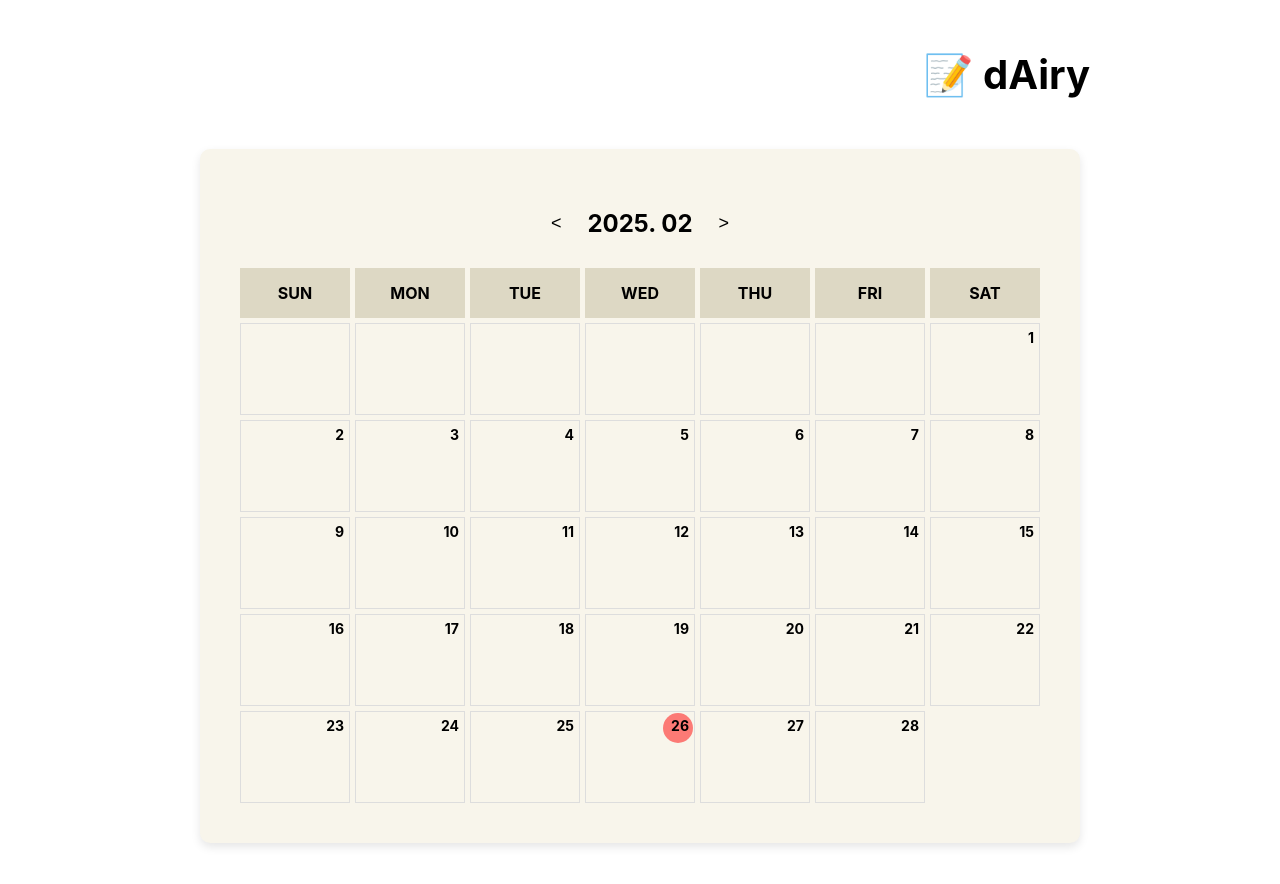
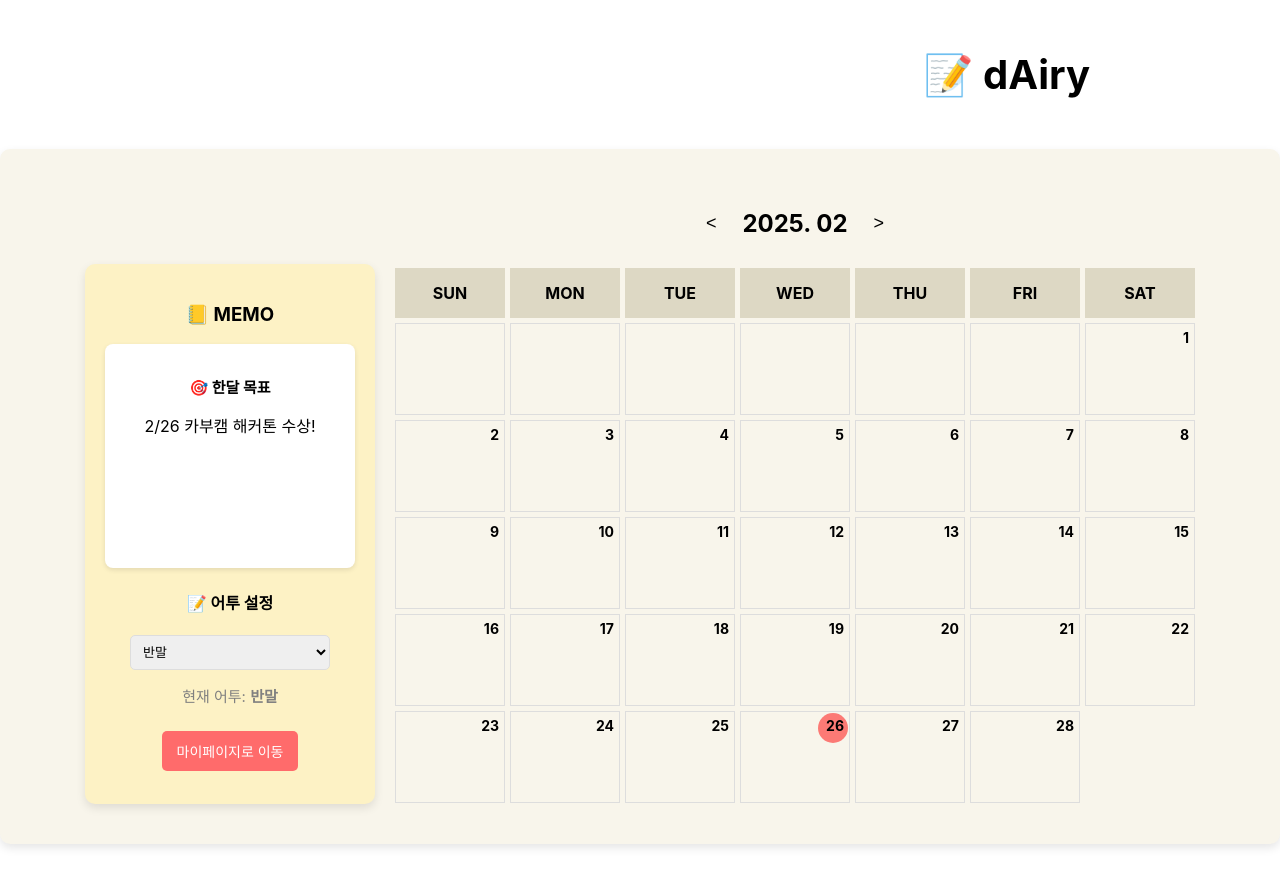
Before and after one commit to dairy-hackerton/dairy-hackerton-fe, a React (Create React App) app in the folder dairy-fe/: page / in a window 1280 px wide. Built offline with nearby package versions, Linux system fonts and the light colour scheme.

Commit message:
feat: 메모 영역 컴포넌트 생성

```diff
--- a/dairy-fe/src/components/Calendar.js
+++ b/dairy-fe/src/components/Calendar.js
@@ -1,9 +1,9 @@
 import React, { useState } from "react";
 import "../styles/Calendar.css"; // 스타일 파일
+import MemoPad from "./MemoPad";
 
 const Calendar = () => {
   const [currentDate, setCurrentDate] = useState(new Date());
-  const [notes, setNotes] = useState({}); // 날짜별 메모 저장
 
   // 현재 연도와 월 가져오기
   const year = currentDate.getFullYear();
@@ -28,46 +28,38 @@ const Calendar = () => {
   for (let i = 0; i < firstDay; i++) days.push(null); // 앞쪽 빈칸
   for (let i = 1; i <= lastDate; i++) days.push(i);
 
-  // 날짜 클릭 시 메모 입력 기능
-  const handleDateClick = (day) => {
-    const note = prompt("메모 입력:");
-    if (note) {
-      setNotes({ ...notes, [day]: note });
-    }
-  };
 
   return (
     <div className="calendar-container">
-      {/* 월 변경 버튼 */}
+      {/* 왼쪽 메모장 */}
+      <MemoPad />
+      {/* 달력 섹션 */}
+      <div className="calendar-section">
         <div className="calendar-header">
           <button onClick={goToPrevMonth}>{"<"}</button>
           <h2>{year}. {String(month + 1).padStart(2, "0")}</h2>
           <button onClick={goToNextMonth}>{">"}</button>
         </div>
 
-      {/* 요일 표시 */}
         <div className="calendar-grid">
           {["SUN", "MON", "TUE", "WED", "THU", "FRI", "SAT"].map((day, index) => (
             <div key={index} className="calendar-day">{day}</div>
           ))}
 
-        {/* 날짜 표시 */}
           {days.map((day, index) => {
-          const isToday = day === todayDate && year === todayYear && month === todayMonth;
+            const isToday = day === todayDate && year === today.getFullYear() && month === today.getMonth();
 
             return (
               <div
                 key={index}
-              className={`calendar-cell ${day ? "active" : ""}`}
-              onClick={() => day && handleDateClick(day)}
+                className={`calendar-cell ${day ? "active" : ""} ${isToday ? "today" : ""}`}
               >
-              {/* 오늘 날짜라면 동그라미 컴포넌트 추가 */}
                 {isToday && <div className="today-circle"></div>}
-              <span className="date-number">{day}</span>
-              {notes[day] && <div className="note">{notes[day]}</div>}
+                {day && <span className="date-number">{day}</span>}
               </div>
             );
           })}
+        </div>
       </div>
     </div>
   );
--- /dev/null
+++ b/dairy-fe/src/components/MemoPad.js
@@ -0,0 +1,38 @@
+import React, { useState } from "react";
+import "../styles/MemoPad.css"; // 스타일 파일
+import { useNavigate } from "react-router-dom"; // 마이페이지 이동용
+
+const MemoPad = () => {
+  const [goal, setGoal] = useState("2/26 카부캠 해커톤 수상!"); // 할 일 / 목표
+  const [tone, setTone] = useState("반말"); // 어투 설정
+  const navigate = useNavigate(); // 마이페이지 이동
+
+  return (
+    <div className="memo-section">
+      <h3>📒 MEMO</h3>
+
+      {/* 1️⃣ 할 일 / 목표 섹션 */}
+      <div className="todo">
+        <h4>🎯 한달 목표</h4>
+        <p>{goal}</p>
+      </div>
+
+      {/* 2️⃣ 어투 설정 섹션 */}
+      <div className="tone">
+        <h4>📝 어투 설정</h4>
+        <select value={tone} onChange={(e) => setTone(e.target.value)}>
+          <option value="반말">반말</option>
+          <option value="존댓말">존댓말</option>
+          <option value="문어체">문어체</option>
+        </select>
+        <p>현재 어투: <strong>{tone}</strong></p>
+      </div>
+
+      <div className="my-page">
+        <button onClick={() => navigate("/mypage")}>마이페이지로 이동</button>
+      </div>
+    </div>
+  );
+};
+
+export default MemoPad;
--- a/dairy-fe/src/styles/Calendar.css
+++ b/dairy-fe/src/styles/Calendar.css
@@ -1,13 +1,30 @@
 /* 전체 달력 컨테이너 */
 .calendar-container {
+  display: flex;
+  flex-direction: row;
+  justify-content: center;
   width: 100%;
-  max-width: 800px;
+  justify-content: center;
+  align-items: flex-start;
+  gap: 20px;
+  max-width: 1200px;
   margin: 40px auto;
   text-align: center;
   background-color: #f8f5eb;
   padding: 40px;
   border-radius: 10px;
   box-shadow: 0 4px 10px rgba(0, 0, 0, 0.1);
+}
+/* 메모장 스타일 */
+.memo-section {
+  margin-top: 75px;
+
+}
+
+/* 달력 섹션 스타일 */
+.calendar-section {
+  flex-grow: 1;
+  max-width: 800px;
 }
 
 /* 헤더 (이전/다음 월 버튼) */
--- /dev/null
+++ b/dairy-fe/src/styles/MemoPad.css
@@ -0,0 +1,54 @@
+.memo-section {
+  width: 250px; /* 고정 크기 */
+  min-height: 500px; /* 일정한 높이 유지 */
+  background-color: #fdf2c5;
+  padding: 20px;
+  border-radius: 10px;
+  box-shadow: 0 4px 10px rgba(0, 0, 0, 0.1);
+  flex-shrink: 0; /* 크기가 줄어들지 않도록 설정 */
+}
+/* 각 기능 섹션 스타일 */
+.todo {
+  background: white;
+  min-height: 200px;
+  padding: 12px;
+  border-radius: 8px;
+  box-shadow: 0 2px 5px rgba(0, 0, 0, 0.1);
+  text-align: center;
+}
+
+/* 제목 스타일 */
+.todo h4 {
+  margin-bottom: 5px;
+  font-size: 15px;
+}
+
+/* 드롭다운 스타일 */
+.tone select {
+  width: 80%;
+  padding: 8px;
+  border-radius: 5px;
+  border: 1px solid #ddd;
+  font-size: 13px;
+}
+.tone p {
+  font-size: 15px;
+  color:gray;
+}
+
+/* 버튼 스타일 */
+.my-page button {
+  margin-top: 10px;
+  background-color: #ff6b6b;
+  color: white;
+  border: none;
+  padding: 10px 15px;
+  border-radius: 5px;
+  cursor: pointer;
+  font-size: 14px;
+  transition: background 0.2s ease-in-out;
+}
+
+.my-page button:hover {
+  background-color: #ff3b3b;
+}
```
Lines whose indentation alone changed are shown as unchanged.
